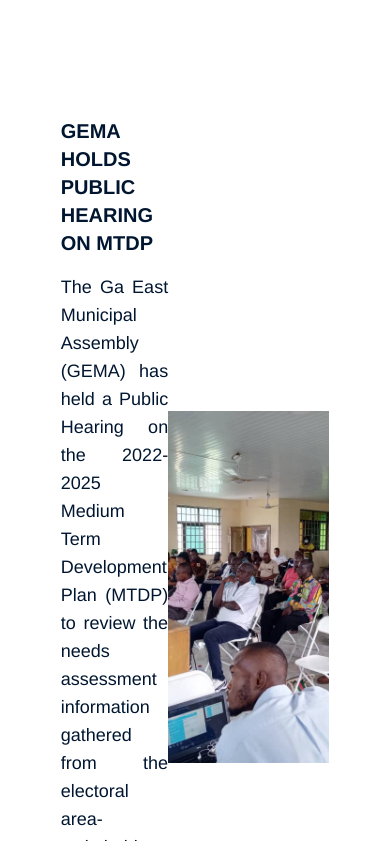
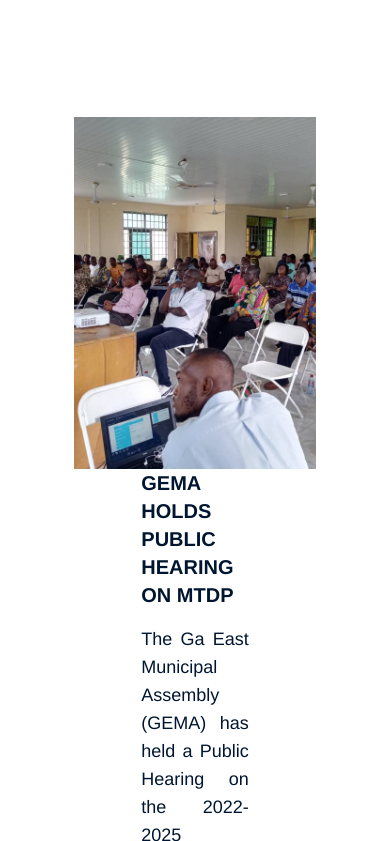
Before and after one commit to Sadiq-on-Codes/Ga-East-Municipal-Assembly, a Vue app in the folder client/: page / in a window 390 px wide. Shown: the part 1103-1944 px from the top of the page. Built offline with nearby package versions, Linux system fonts and the light colour scheme; a web font is replaced by a local one.

Commit message:
staff section

```diff
--- a/client/src/views/Home.vue
+++ b/client/src/views/Home.vue
@@ -149,7 +149,7 @@
         <article class="flex flex-col">
             <h2 class="text-3xl font-bold mt-36 text-gray-900">Recent News</h2>
             <section class="news-section mt-28 flex flex-col gap-20">
-                <div class="news w-full flex items-center justify-between">
+                <div class="news w-full flex items-center xs:flex-col justify-between">
                     <article
                         class="news-image relative bg-cover bg-center group overflow-hidden hover:scale-105 bg-news-3 transition duration-300 ease-in-out">
                         <!-- <div
@@ -345,4 +345,14 @@
     flex-direction: row-reverse;
     text-align: left;
 }
+
+@media (max-width: 600px) {
+    .news:nth-child(odd), .news:nth-child(even) {
+        flex-direction: column;
+    }
+
+    .news-image {
+        width: 90%;
+    }
+}
 </style>
```
